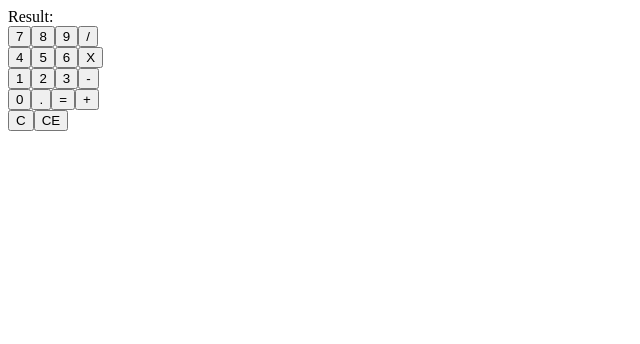
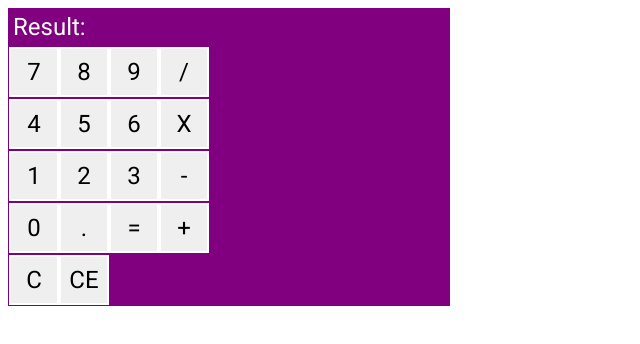
Before and after one commit to Malejni/calc, an Angular app: page / in a window 1280 px wide. Shown: the top 344 px of the page, without its empty margins (0-640 px from the left). Built offline with nearby package versions, Linux system fonts and the light colour scheme.

Commit message:
start style

```diff
--- a/src/app/calculator/calculator.component.html
+++ b/src/app/calculator/calculator.component.html
@@ -1,5 +1,5 @@
+<div class="calc">
     <div class="result">Result:{{ result }}</div>
-
     <div class="buttons">
         <div class="row">
             <button (click)="addToCalculation('7')">7</button>
@@ -25,6 +25,9 @@
             <button (click)="getTotal()">=</button>
             <button (click)="calculate('+')">+</button>
         </div>
+        <div class="row">
             <button (click)="reset()">C</button>
             <button (click)="resetCE()">CE</button>
         </div>
+    </div>
+</div>
--- a/src/app/calculator/calculator.component.scss
+++ b/src/app/calculator/calculator.component.scss
@@ -0,0 +1,24 @@
+@import url('https://fonts.googleapis.com/css?family=Roboto');
+.calc {
+    background-color: purple;
+    width: 35%;
+}
+
+.result {
+    font-size: 1.5em;
+    font-family: 'Roboto', sans-serif;
+    color: white;
+    padding: 5px;
+}
+
+.row {
+    padding: 1px;
+}
+
+button {
+    font-size: 1.5em;
+    font-family: 'Roboto', sans-serif;
+    height: 50px;
+    width: 50px;
+    border: 2px solid white;
+}
--- a/src/index.html
+++ b/src/index.html
@@ -1,5 +1,6 @@
 <!doctype html>
 <html lang="en">
+
 <head>
     <meta charset="utf-8">
     <title>CalcApp</title>
@@ -8,7 +9,9 @@
     <meta name="viewport" content="width=device-width, initial-scale=1">
     <link rel="icon" type="image/x-icon" href="favicon.ico">
 </head>
+
 <body>
     <app-root></app-root>
 </body>
+
 </html>
```
Lines whose indentation alone changed are shown as unchanged.
